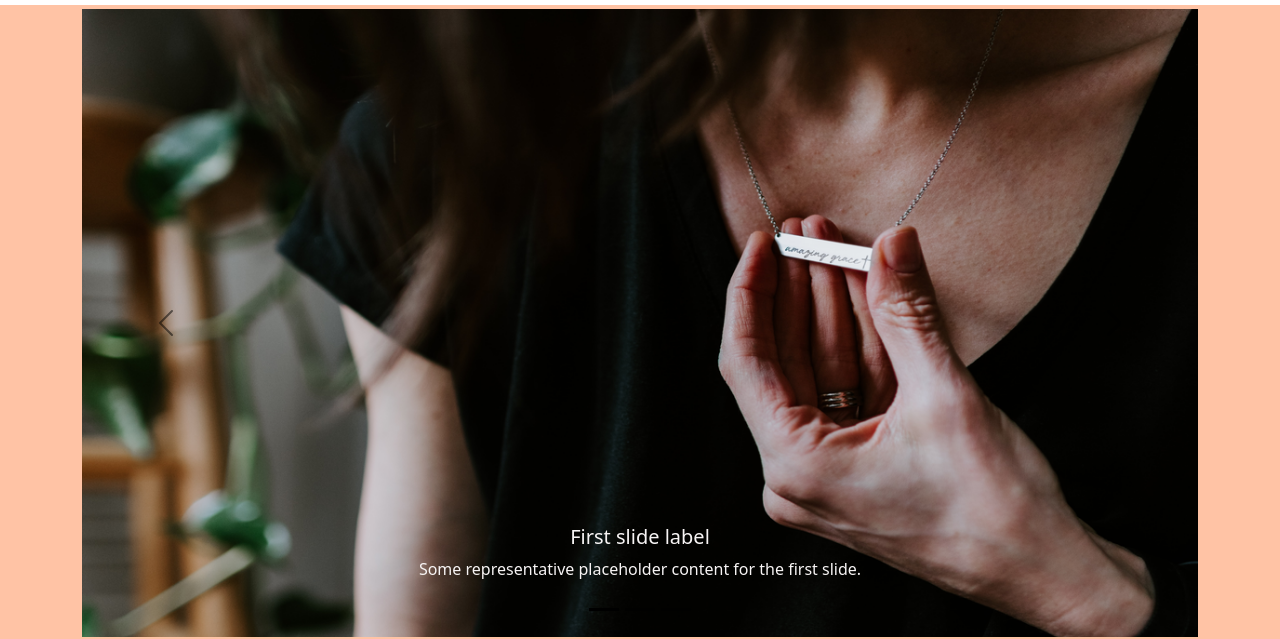
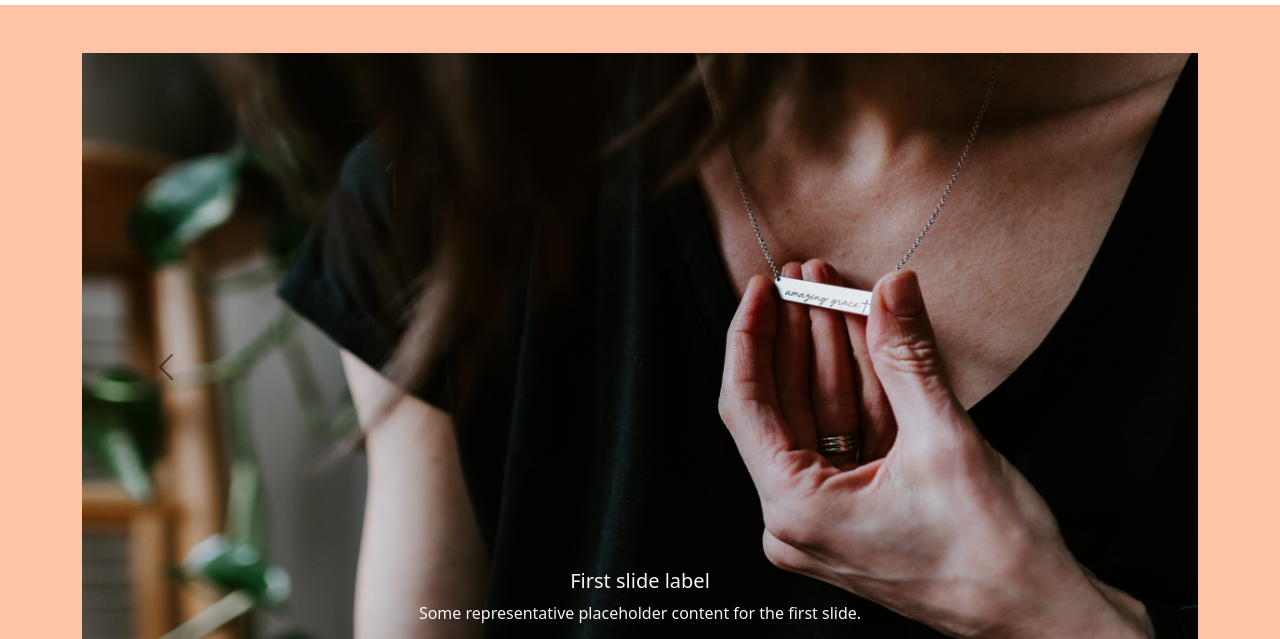
Before and after one commit to macvictor1/hazel-page, a plain HTML site: page index.html in a window 1280 px wide. Shown: the part 91-730 px from the top of the page. Drawn offline with Linux system fonts and the light colour scheme.

Commit message:
Update index.html

```diff
--- a/index.html
+++ b/index.html
@@ -36,7 +36,7 @@
     </header>
 
 
-    <section class="container pt-1">
+    <section class="container pt-5">
       <div id="carouselExampleDark" class="carousel carousel-dark slide" data-bs-ride="carousel">
         <div class="carousel-indicators">
           <button type="button" data-bs-target="#carouselExampleDark" data-bs-slide-to="0" class="active" aria-current="true" aria-label="Slide 1"></button>
```
